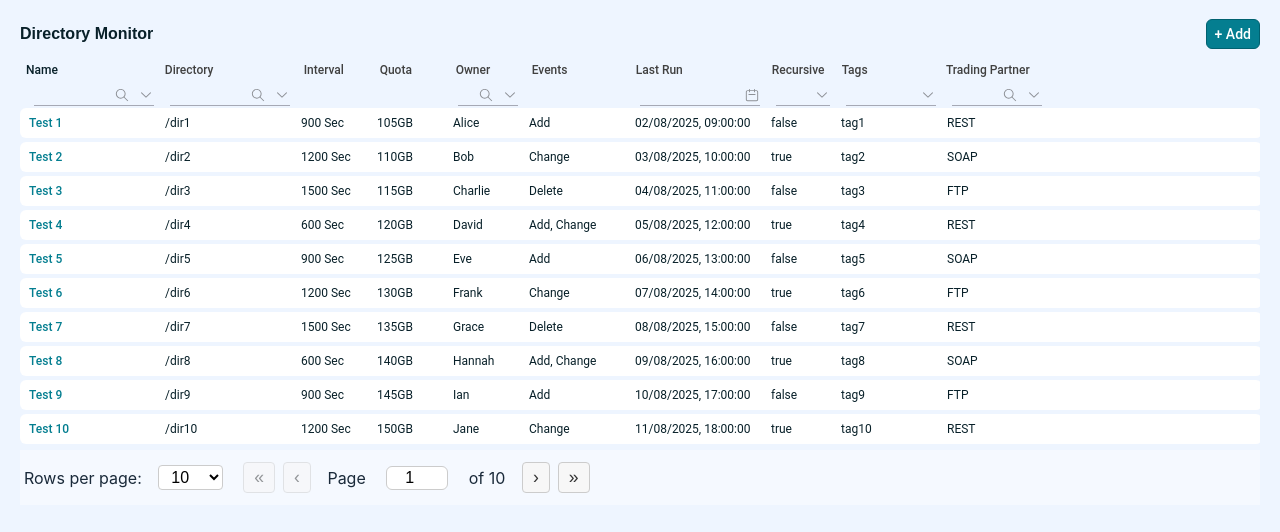
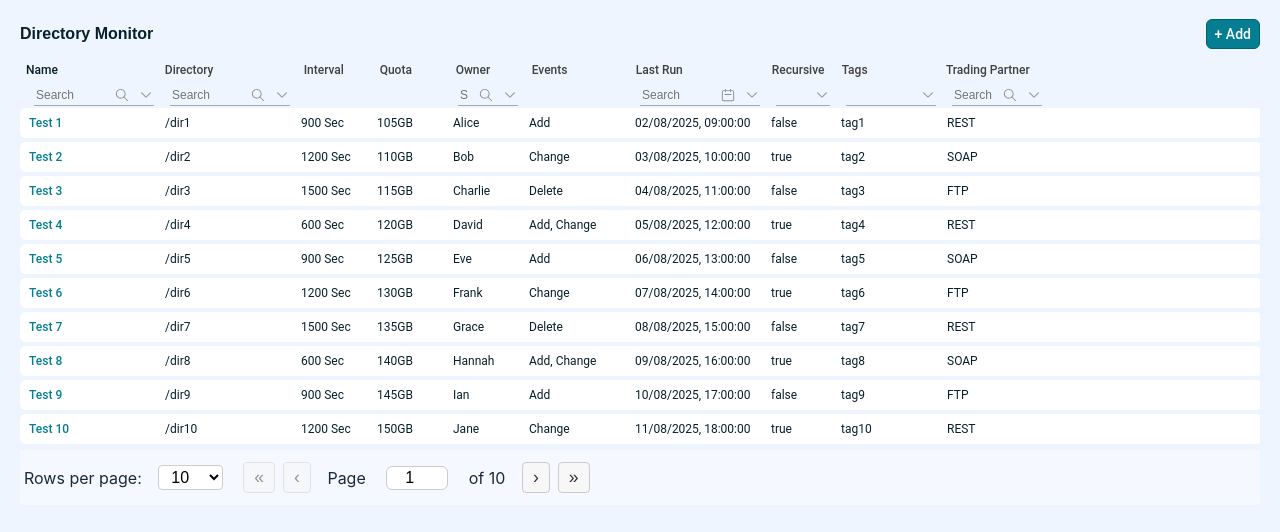
Before and after one commit to chauhan-ankit24/tables, a React (Create React App) app: page / in a window 1280 px wide. Shown: the top 532 px of the page. Built offline with nearby package versions, Linux system fonts and the light colour scheme.

Commit message:
Enhance Table and TableAboveRow components: Add search functionality with query states for filtering data, update TableStore to manage query states, and adjust pagination logic accordingly.

```diff
--- a/src/components/Table/Table.tsx
+++ b/src/components/Table/Table.tsx
@@ -10,13 +10,42 @@ export interface TableProps {
   data: Array<Record<string, any>>;
 }
 
-const Table: React.FC<TableProps> = observer(({ columns, data }) => {
-  const { page, pageSize } = tableStore;
-  const paginatedData = data.slice((page - 1) * pageSize, page * pageSize);
+const Table: React.FC<TableProps> = observer(({ columns }) => {
+  const {
+    page,
+    pageSize,
+    nameQuery,
+    directoryQuery,
+    ownerQuery,
+    tradingPartnerQuery,
+    lastRunQuery,
+    setNameQuery,
+    setDirectoryQuery,
+    setOwnerQuery,
+    setTradingPartnerQuery,
+    setLastRunQuery,
+    filteredData,
+  } = tableStore;
+  const paginatedData = filteredData.slice(
+    (page - 1) * pageSize,
+    page * pageSize
+  );
 
   return (
     <div className="table-flex">
-      <TableAboveRow columns={columns} />
+      <TableAboveRow
+        columns={columns}
+        nameQuery={nameQuery}
+        directoryQuery={directoryQuery}
+        ownerQuery={ownerQuery}
+        tradingPartnerQuery={tradingPartnerQuery}
+        lastRunQuery={lastRunQuery}
+        setNameQuery={setNameQuery}
+        setDirectoryQuery={setDirectoryQuery}
+        setOwnerQuery={setOwnerQuery}
+        setTradingPartnerQuery={setTradingPartnerQuery}
+        setLastRunQuery={setLastRunQuery}
+      />
       <div className="table-scroll">
         {paginatedData.map((row, idx) => (
           <div className="table-row" key={idx + (page - 1) * pageSize}>
--- a/src/components/TableAboveRow/TableAboveRow.tsx
+++ b/src/components/TableAboveRow/TableAboveRow.tsx
@@ -3,9 +3,31 @@ import "./TableAboveRow.css";
 
 interface TableAboveRowProps {
   columns: string[];
+  nameQuery: string;
+  directoryQuery: string;
+  ownerQuery: string;
+  tradingPartnerQuery: string;
+  lastRunQuery: string;
+  setNameQuery: (q: string) => void;
+  setDirectoryQuery: (q: string) => void;
+  setOwnerQuery: (q: string) => void;
+  setTradingPartnerQuery: (q: string) => void;
+  setLastRunQuery: (q: string) => void;
 }
 
-const TableAboveRow: React.FC<TableAboveRowProps> = ({ columns }) => {
+const TableAboveRow: React.FC<TableAboveRowProps> = ({
+  columns,
+  nameQuery,
+  directoryQuery,
+  ownerQuery,
+  tradingPartnerQuery,
+  lastRunQuery,
+  setNameQuery,
+  setDirectoryQuery,
+  setOwnerQuery,
+  setTradingPartnerQuery,
+  setLastRunQuery,
+}) => {
   return (
     <div className="table-above-row">
       <div className="table-above-row-28">
@@ -27,27 +49,69 @@ const TableAboveRow: React.FC<TableAboveRowProps> = ({ columns }) => {
               className={`table-above-row-22-cell col-${colIdx} ${noBorder}`}
               key={col + "-22"}
             >
-              {(colIdx === 0 ||
-                colIdx === 1 ||
-                colIdx === 4 ||
-                colIdx === 9) && (
+              {colIdx === 0 && (
                 <div className="table-search-bar">
                   <input
                     type="text"
                     className="table-search-input"
-                    placeholder=""
-                    onMouseEnter={(e) =>
-                      ((e.target as HTMLInputElement).placeholder = "Search")
-                    }
-                    onMouseLeave={(e) =>
-                      ((e.target as HTMLInputElement).placeholder = "")
-                    }
-                    onFocus={(e) =>
-                      ((e.target as HTMLInputElement).placeholder = "Search")
-                    }
-                    onBlur={(e) =>
-                      ((e.target as HTMLInputElement).placeholder = "")
-                    }
+                    value={nameQuery}
+                    placeholder="Search"
+                    onChange={(e) => setNameQuery(e.target.value)}
+                  />
+                  <span className="table-search-icon">
+                    <img
+                      src={process.env.PUBLIC_URL + "/search.svg"}
+                      alt="search"
+                      width={16}
+                      height={16}
+                    />
+                  </span>
+                  <span className="table-search-icon">
+                    <img
+                      src={process.env.PUBLIC_URL + "/cheveron-down.svg"}
+                      alt="chevron down"
+                      width={16}
+                      height={16}
+                    />
+                  </span>
+                </div>
+              )}
+              {colIdx === 1 && (
+                <div className="table-search-bar">
+                  <input
+                    type="text"
+                    className="table-search-input"
+                    value={directoryQuery}
+                    placeholder="Search"
+                    onChange={(e) => setDirectoryQuery(e.target.value)}
+                  />
+                  <span className="table-search-icon">
+                    <img
+                      src={process.env.PUBLIC_URL + "/search.svg"}
+                      alt="search"
+                      width={16}
+                      height={16}
+                    />
+                  </span>
+                  <span className="table-search-icon">
+                    <img
+                      src={process.env.PUBLIC_URL + "/cheveron-down.svg"}
+                      alt="chevron down"
+                      width={16}
+                      height={16}
+                    />
+                  </span>
+                </div>
+              )}
+              {/* ...existing code for other columns... */}
+              {colIdx === 4 && (
+                <div className="table-search-bar">
+                  <input
+                    type="text"
+                    className="table-search-input"
+                    value={ownerQuery}
+                    placeholder="Search"
+                    onChange={(e) => setOwnerQuery(e.target.value)}
                   />
                   <span className="table-search-icon">
                     <img
@@ -72,26 +136,22 @@ const TableAboveRow: React.FC<TableAboveRowProps> = ({ columns }) => {
                   <input
                     type="text"
                     className="table-search-input"
-                    placeholder=""
-                    onMouseEnter={(e) =>
-                      ((e.target as HTMLInputElement).placeholder =
-                        "dd/mm/yyyy hh:mm")
-                    }
-                    onMouseLeave={(e) =>
-                      ((e.target as HTMLInputElement).placeholder = "")
-                    }
-                    onFocus={(e) =>
-                      ((e.target as HTMLInputElement).placeholder =
-                        "dd/mm/yyyy hh:mm")
-                    }
-                    onBlur={(e) =>
-                      ((e.target as HTMLInputElement).placeholder = "")
-                    }
+                    value={lastRunQuery}
+                    placeholder="Search"
+                    onChange={(e) => setLastRunQuery(e.target.value)}
                   />
                   <span className="table-search-icon">
                     <img
                       src={process.env.PUBLIC_URL + "/calendar.svg"}
                       alt="calendar"
+                      width={16}
+                      height={16}
+                    />
+                  </span>
+                  <span className="table-search-icon">
+                    <img
+                      src={process.env.PUBLIC_URL + "/cheveron-down.svg"}
+                      alt="chevron down"
                       width={16}
                       height={16}
                     />
@@ -113,10 +173,37 @@ const TableAboveRow: React.FC<TableAboveRowProps> = ({ columns }) => {
                   </span>
                 </div>
               )}
+              {colIdx === 9 && (
+                <div className="table-search-bar">
+                  <input
+                    type="text"
+                    className="table-search-input"
+                    value={tradingPartnerQuery}
+                    placeholder="Search"
+                    onChange={(e) => setTradingPartnerQuery(e.target.value)}
+                  />
+                  <span className="table-search-icon">
+                    <img
+                      src={process.env.PUBLIC_URL + "/search.svg"}
+                      alt="search"
+                      width={16}
+                      height={16}
+                    />
+                  </span>
+                  <span className="table-search-icon">
+                    <img
+                      src={process.env.PUBLIC_URL + "/cheveron-down.svg"}
+                      alt="chevron down"
+                      width={16}
+                      height={16}
+                    />
+                  </span>
+                </div>
+              )}
             </div>
           );
         })}
-      <div className="table-above-row-28-spacer"></div>
+        <div className="table-above-row-28-spacer"></div>
       </div>
     </div>
   );
--- a/src/stores/TableStore.ts
+++ b/src/stores/TableStore.ts
@@ -18,8 +18,41 @@ export class TableStore {
   ];
   data: Array<Record<string, any>> = tableData;
 
+  nameQuery: string = "";
+  directoryQuery: string = "";
+  ownerQuery: string = "";
+  tradingPartnerQuery: string = "";
+  lastRunQuery: string = "";
+
   get totalPages() {
-    return Math.ceil(this.data.length / this.pageSize);
+    return Math.ceil(this.filteredData.length / this.pageSize);
+  }
+
+  get filteredData() {
+    return this.data.filter((row) => {
+      const nameMatch = row.Name.toLowerCase().includes(
+        this.nameQuery.toLowerCase()
+      );
+      const dirMatch = row.Directory.toLowerCase().includes(
+        this.directoryQuery.toLowerCase()
+      );
+      const ownerMatch = row.Owner.toLowerCase().includes(
+        this.ownerQuery.toLowerCase()
+      );
+      const tradingPartnerMatch = row["Trading Partner"]
+        ?.toLowerCase()
+        .includes(this.tradingPartnerQuery.toLowerCase());
+      const lastRunMatch = row["Last Run"]
+        ?.toLowerCase()
+        .includes(this.lastRunQuery.toLowerCase());
+      return (
+        nameMatch &&
+        dirMatch &&
+        ownerMatch &&
+        tradingPartnerMatch &&
+        lastRunMatch
+      );
+    });
   }
 
   setPage = (newPage: number) => {
@@ -31,6 +64,31 @@ export class TableStore {
   addRow = (row: Record<string, any>) => {
     this.data.push(row);
   };
+
+  setNameQuery = (q: string) => {
+    this.nameQuery = q;
+    this.page = 1;
+  };
+
+  setDirectoryQuery = (q: string) => {
+    this.directoryQuery = q;
+    this.page = 1;
+  };
+
+  setOwnerQuery = (q: string) => {
+    this.ownerQuery = q;
+    this.page = 1;
+  };
+
+  setTradingPartnerQuery = (q: string) => {
+    this.tradingPartnerQuery = q;
+    this.page = 1;
+  };
+
+  setLastRunQuery = (q: string) => {
+    this.lastRunQuery = q;
+    this.page = 1;
+  };
 }
 
 decorate(TableStore, {
@@ -39,8 +97,19 @@ decorate(TableStore, {
   page: observable,
   pageSize: observable,
   totalPages: computed,
+  nameQuery: observable,
+  directoryQuery: observable,
+  ownerQuery: observable,
+  tradingPartnerQuery: observable,
+  lastRunQuery: observable,
+  filteredData: computed,
   setPage: action,
   addRow: action,
+  setNameQuery: action,
+  setDirectoryQuery: action,
+  setOwnerQuery: action,
+  setTradingPartnerQuery: action,
+  setLastRunQuery: action,
 });
 
 export const tableStore = new TableStore();
```
